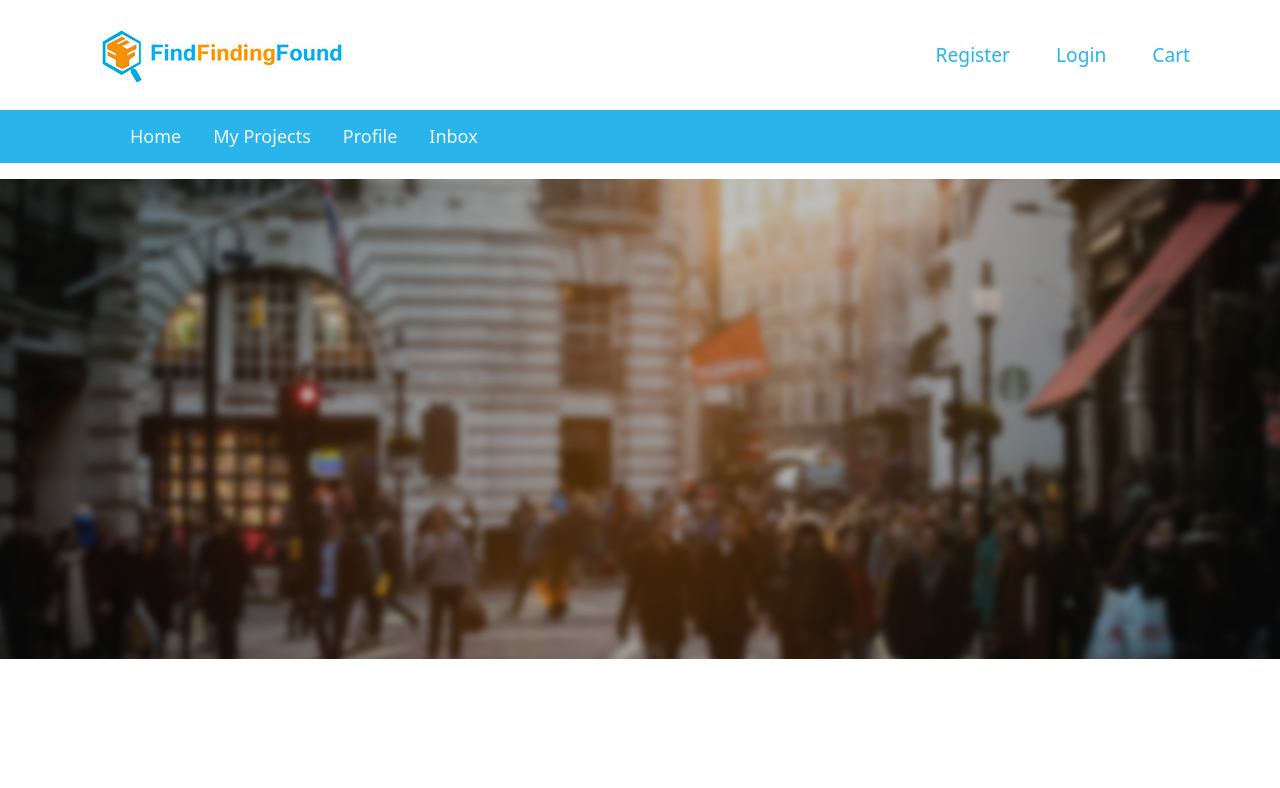
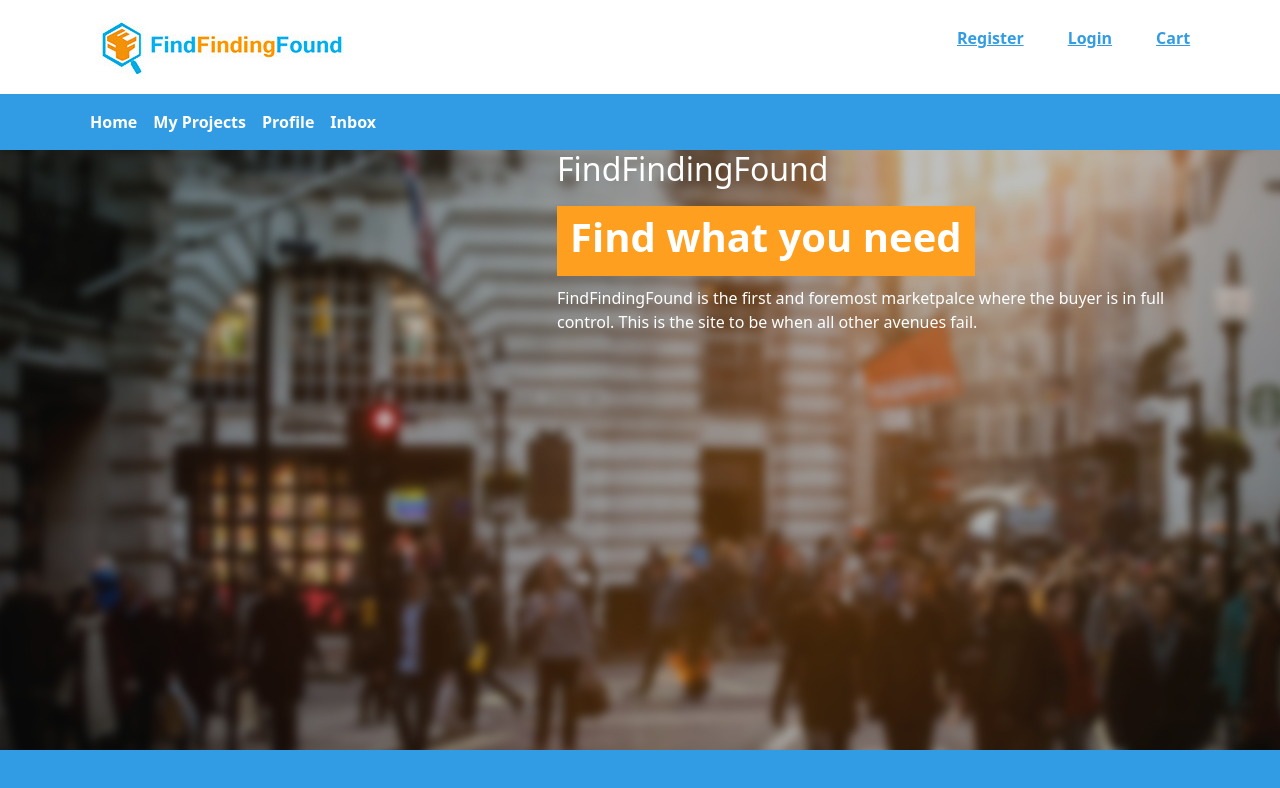
Before and after one commit to ImVihanga/IT_WEB_20_55_0036_VIHANGA_ATHUKORALA, a plain HTML site: page index.html in a window 1280 px wide. Drawn offline with nearby package versions, Linux system fonts and the light colour scheme.

Commit message:
Update index.html

```diff
--- a/index.html
+++ b/index.html
@@ -13,92 +13,161 @@
       crossorigin="anonymous"
     />
 
-    <title>Hello, world!</title>
+    <title>Final Project</title>
 
     <style>
-      .navigation {
-        background-color: rgb(41, 181, 236);
+      .nav-bar-top {
+        background-color: rgb(49, 156, 228);
       }
-      .navitem-list {
-        list-style: none;
+      .nav-button {
+        margin-top: 26px;
+        margin-bottom: 26px;
       }
-      .navbar-collapse {
-        width: 0%;
+      .top-left-button {
+        text-align: center;
+        color: rgb(49, 156, 228) !important;
+        margin-left: 20px;
+        font-weight: bold;
+        font-style: normal !important;
       }
-      .headlinks {
-        font-size: larger;
-        font-weight: 500;
-        color: rgb(41, 181, 236) !important;
-        margin-left: 30px !important;
+      .nav-link {
+        color: white !important;
+        font-weight: bold;
       }
-      .nvilink {
-        font-size: large;
-        margin-top: 5px;
-        margin-bottom: 5px;
-        color: aliceblue;
-        font-weight: normal;
+      .jumbotron-img{
+        height: 600px;
+        background-image: url(OtherImages/background.jpg);
+        background-size: cover;
+        background-repeat: no-repeat;
       }
-      .corosal img {
-        width: 100%;
-        max-width;:100%
+      .firstline{
+        color: white;
+      }
+      .jumbo-button{
+        margin-top: 10px;
+        background-color: rgb(255, 159, 32);
+        border-radius: 0%;
+      }
+      .button-text{
+        color: white;
+        font-weight: 600;
+      }
+      .paragraph{
+        margin-top: 10px;
+        color: white;
+      }
+      .textarea{
+        align-self: center;
+      }
+      .textpannel{
+        background-color:rgb(49, 156, 228) !important;
+        height: 350px;
       }
     </style>
   </head>
 
   <body>
-    <section class="header">
-      <nav class="navbar navbar-expand-lg navbar-light">
-        <div class="container topcon">
-          <img src="OtherImages/logo.jpg" alt="" width="" height="" />
+    <!------------------------------------Head------------------------------------------>
+
+    <section class="container header">
+      <div class="row">
+        <div class="col-md-3 justify-content-md-start logo">
+          <img src="OtherImages/logo.jpg" alt="" />
+        </div>
+
+        <div class="col-md-6 d-sm-none d-md-block"></div>
+
+        <div class="col-md-3 col-sm-12 buttons">
+          <div class="row d-flex">
+            <div class="col nav-button">
+              <a class="top-left-button" href="#">Register</a>
+            </div>
+
+            <div class="col nav-button">
+              <a class="top-left-button" href="#">Login</a>
+            </div>
+
+            <div class="col nav-button">
+              <a class="top-left-button" href="#">Cart</a>
+            </div>
+          </div>
+        </div>
+      </div>
+    </section>
+
+    <!------------------------------------Nav-bar--------------------------------------->
+
+    <section class="container-fluid nav-bar-top">
+      <div class="container">
+        <nav class="navbar navbar-expand-lg navbar-light custom-nav">
           <button
             class="navbar-toggler"
             type="button"
-            data-bs-toggle="collapse"
-            data-bs-target="#navbarSupportedContent"
+            data-toggle="collapse"
+            data-target="#navbarSupportedContent"
             aria-controls="navbarSupportedContent"
             aria-expanded="false"
             aria-label="Toggle navigation"
           >
             <span class="navbar-toggler-icon"></span>
           </button>
-          <div class="collapse navbar-collapse justify-content-end">
-            <ul class="navbar-nav me-auto mb-2 mb-lg-0">
-              <li class="nav-item">
-                <a class="nav-link headlinks" href="#">Register</a>
+
+          <div
+            class="collapse navbar-collapse justify-content-start"
+            id="navbarSupportedContent"
+          >
+            <ul class="navbar-nav">
+              <li class="nav-item active">
+                <a class="nav-link" href="#">
+                  Home
+                  <span class="sr-only"> </span>
+                </a>
               </li>
               <li class="nav-item">
-                <a class="nav-link headlinks" href="#">Login</a>
+                <a class="nav-link" href="#">My Projects</a>
               </li>
               <li class="nav-item">
-                <a class="nav-link headlinks" href="#">Cart</a>
+                <a class="nav-link" href="#">Profile</a>
+              </li>
+              <li class="nav-item">
+                <a class="nav-link" href="#">Inbox</a>
               </li>
             </ul>
           </div>
-        </div>
-      </nav>
-    </section>
-
-    <section class="navigation">
-      <div class="container justify-content-start navbarcon">
-        <ul class="d-flex navitem-list">
-          <li class="nav-item">
-            <a class="nav-link nvilink" aria-current="page" href="#">Home</a>
-          </li>
-          <li class="nav-item">
-            <a class="nav-link nvilink" href="#">My Projects</a>
-          </li>
-          <li class="nav-item">
-            <a class="nav-link nvilink" href="#">Profile</a>
-          </li>
-          <li class="nav-item">
-            <a class="nav-link nvilink" href="#">Inbox</a>
-          </li>
-        </ul>
+        </nav>
       </div>
     </section>
 
-    <section class="corosal">
-      <img src="OtherImages/background.jpg" alt="" />
+    <!------------------------------------Image--------------------------------------->
+
+    <section class="jumbotron-fluid jumbotron-img">
+      <div class="container">
+        <div class="row">
+          <div class="col-md-5  d-md-block emptyspace"></div>
+          <div class="col-md-7 align-items-center textarea">
+            <h2 class="firstline">FindFindingFound</h2>
+            <a href="" class="btn jumbo-button"><h1 class="button-text">Find what you need</h1></a>
+            <p class="paragraph">FindFindingFound is the first and foremost marketpalce where the buyer is in full control.
+              This is the site to be when all other avenues fail.</p>
+          </div>
+        </div>
+      </div>
+
     </section>
+
+ <!------------------------------------Text-Area--------------------------------------->
+
+ <section class="container-fluid textpannel"></section>
+
+    <script
+      src="https://code.jquery.com/jquery-3.5.1.slim.min.js"
+      integrity="sha384-DfXdz2htPH0lsSSs5nCTpuj/zy4C+OGpamoFVy38MVBnE+IbbVYUew+OrCXaRkfj"
+      crossorigin="anonymous"
+    ></script>
+    <script
+      src="https://cdn.jsdelivr.net/npm/bootstrap@4.5.3/dist/js/bootstrap.bundle.min.js"
+      integrity="sha384-ho+j7jyWK8fNQe+A12Hb8AhRq26LrZ/JpcUGGOn+Y7RsweNrtN/tE3MoK7ZeZDyx"
+      crossorigin="anonymous"
+    ></script>
   </body>
 </html>
```
